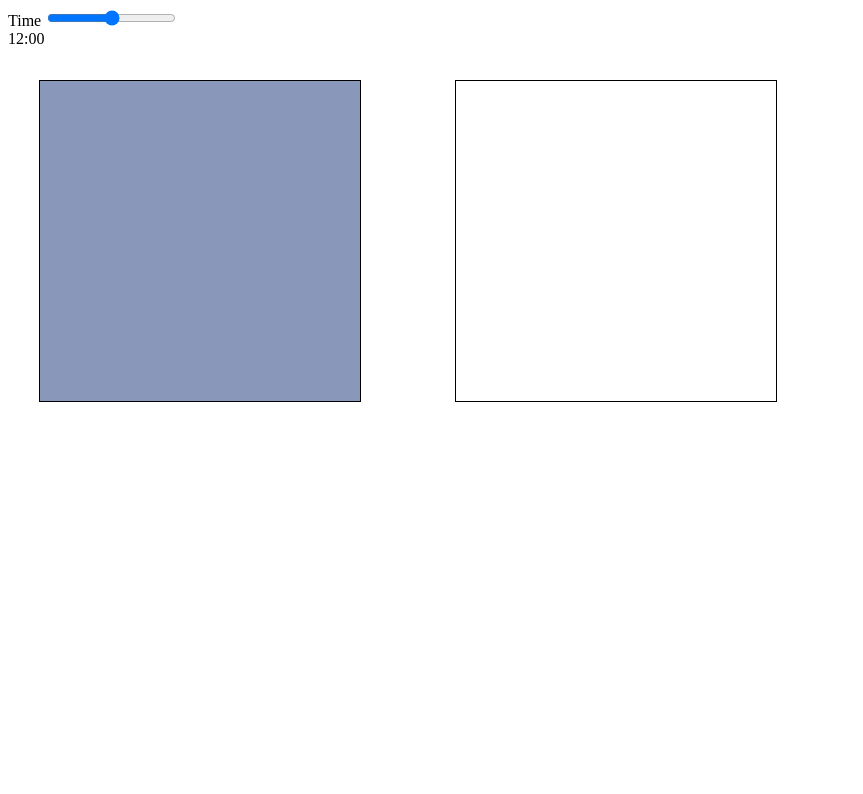
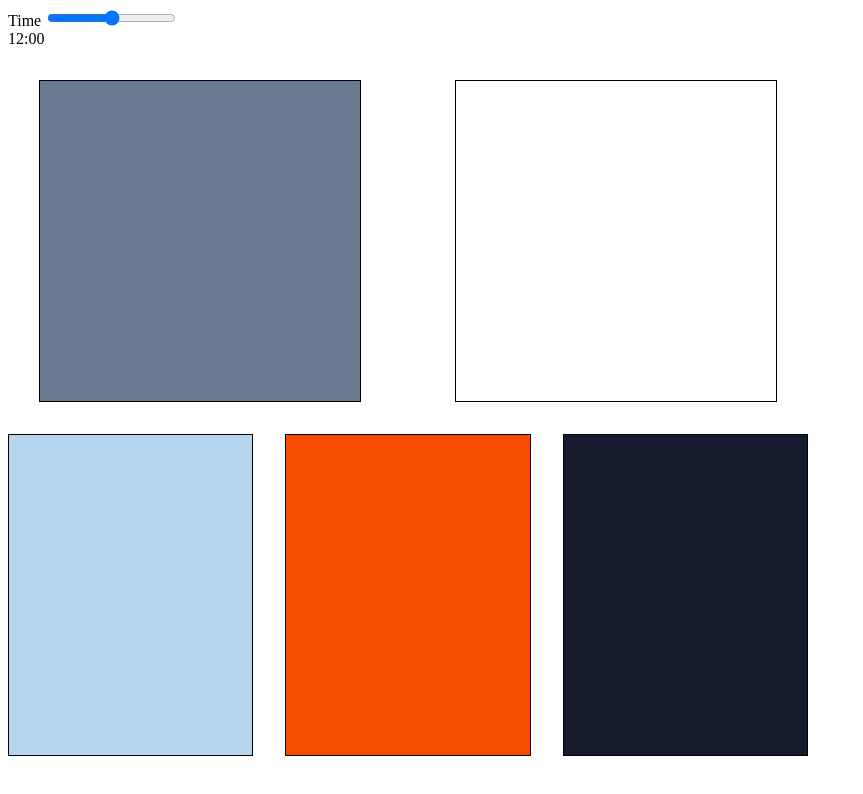
Before and after one commit to alexanderdouglasbrown/Cabin-Scene, a plain HTML site: page index.html in a window 1280 px wide. Shown: the whole page, without its empty margins (0-863 px from the left). Drawn offline with Linux system fonts and the light colour scheme.

Commit message:
Trying different transitions

```diff
--- a/code.js
+++ b/code.js
@@ -13,9 +13,9 @@
         const getColor = (min, max) => {
             return (time / steps) * (max - min) + min
         }
-        const skyR = getColor(43, 230)
-        const skyG = getColor(47, 255)
-        const skyB = getColor(119, 255)
+        const skyR = getColor(22, 183)
+        const skyG = getColor(27, 214)
+        const skyB = getColor(47, 238)
 
         skyBox.style.backgroundColor = `rgb(${skyR}, ${skyG}, ${skyB})`
 
--- a/index.html
+++ b/index.html
@@ -21,6 +21,11 @@
     <div id="sky" class="color-box"></div>
     <div id="warmth" class="color-box"></div>
   </div>
+  <div id="colors">
+    <div id="day" class="color-box"></div>
+    <div id="sunset" class="color-box"></div>
+    <div id="night" class="color-box"></div>
+  </div>
   <script src="code.js"></script>
 </body>
 
--- a/style.css
+++ b/style.css
@@ -1,4 +1,4 @@
-#boxes {
+#boxes, #colors {
     display: flex;
     justify-content: space-around;
     gap: 2rem;
@@ -11,3 +11,17 @@
     height: 20rem;
     border: 1px solid black;
 }
+
+#day {
+    /* background-color: rgb(159, 189, 230); */
+    /* background-color: rgb(230,255,255); */
+    background-color: rgb(183, 214, 238);
+}
+
+#sunset {
+    background-color: rgb(246, 76, 0);
+}
+
+#night {
+    background-color: rgb(22, 27, 47);
+}
```
